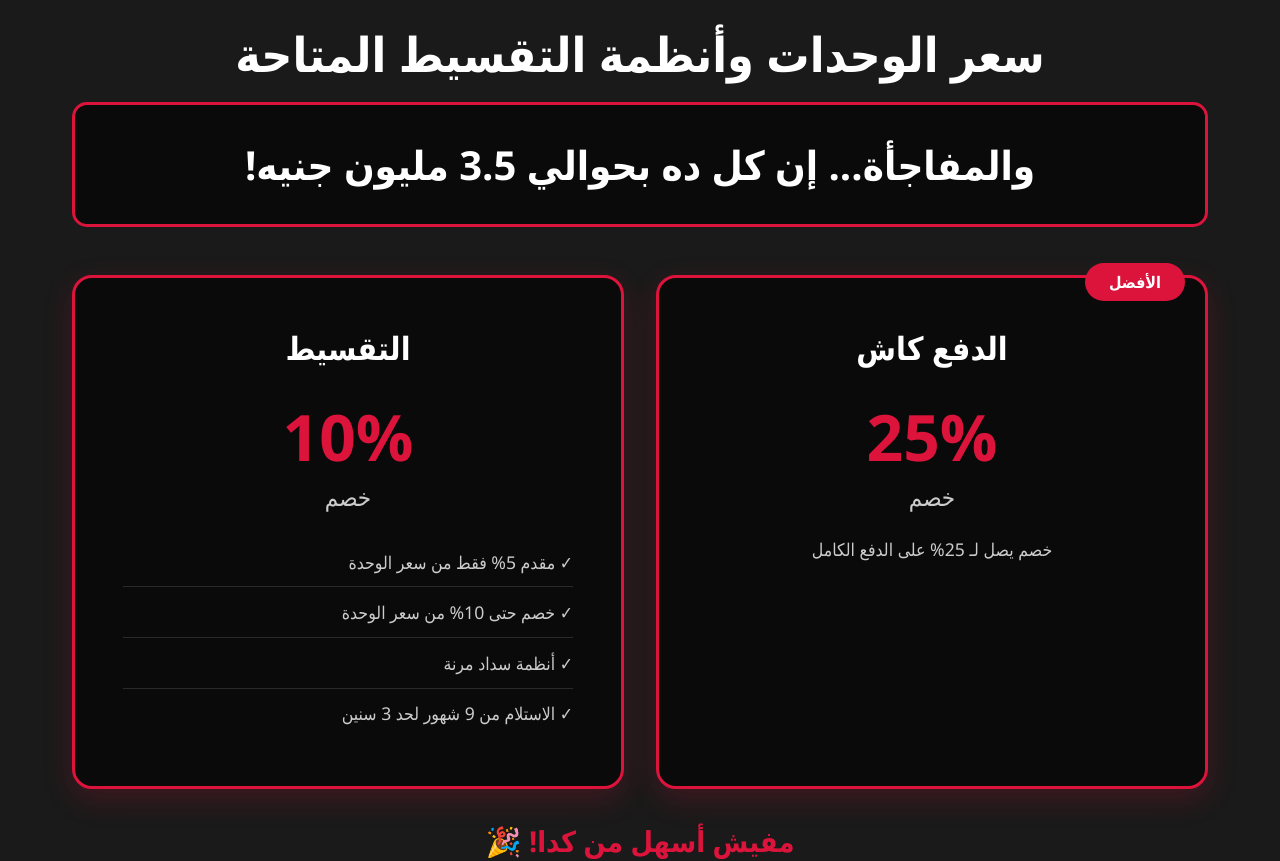
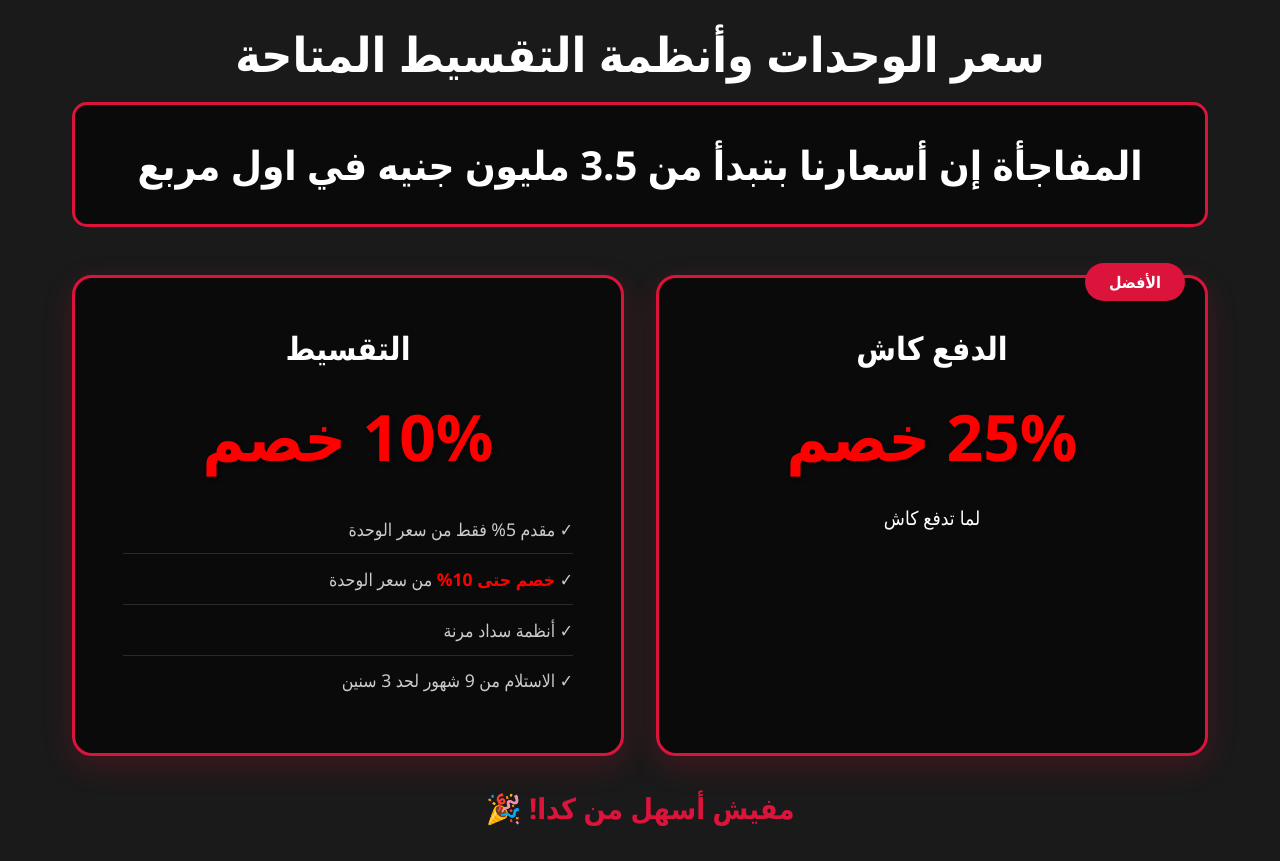
Before and after one commit to Micheal-Soliman/landing-edpm, a Next.js app: page / in a window 1280 px wide. Shown: the part 5020-5881 px from the top of the page. Built offline with nearby package versions, Linux system fonts and the light colour scheme.

Commit message:
edits8 26/10

```diff
--- a/app/page.module.css
+++ b/app/page.module.css
@@ -640,6 +640,14 @@
   display: block;
 }
 
+.discountPercentRed {
+  font-size: 4rem;
+  font-weight: 900;
+  color: #ff0000;
+  display: block;
+  text-shadow: 2px 2px 4px rgba(0, 0, 0, 0.5);
+}
+
 .discountLabel {
   font-size: 1.5rem;
   color: #cccccc;
@@ -649,6 +657,13 @@
   text-align: center;
   color: #cccccc;
   font-size: 1.1rem;
+}
+
+.pricingDescWhite {
+  text-align: center;
+  color: var(--white);
+  font-size: 1.2rem;
+  font-weight: 400;
 }
 
 .pricingFeatures {
@@ -665,6 +680,11 @@
 
 .pricingFeatures li:last-child {
   border-bottom: none;
+}
+
+.redText {
+  color: #ff0000;
+  font-weight: 700;
 }
 
 .pricingNote {
--- a/app/page.tsx
+++ b/app/page.tsx
@@ -288,7 +288,7 @@ export default function Home() {
           <h2 className={styles.sectionTitle}>سعر الوحدات وأنظمة التقسيط المتاحة</h2>
 
           <div className={styles.pricingHighlight}>
-            <h3 className={styles.pricingTitle}>والمفاجأة... إن كل ده بحوالي 3.5 مليون جنيه!</h3>
+            <h3 className={styles.pricingTitle}>المفاجأة إن أسعارنا بتبدأ من 3.5 مليون جنيه في اول مربع</h3>
           </div>
 
           <div className={styles.pricingGrid}>
@@ -296,21 +296,19 @@ export default function Home() {
               <div className={styles.pricingBadge}>الأفضل</div>
               <h3>الدفع كاش</h3>
               <div className={styles.pricingDiscount}>
-                <span className={styles.discountPercent}>25%</span>
-                <span className={styles.discountLabel}>خصم</span>
+                <span className={styles.discountPercentRed}>25% خصم</span>
               </div>
-              <p className={styles.pricingDesc}>خصم يصل لـ 25% على الدفع الكامل</p>
+              <p className={styles.pricingDescWhite}>لما تدفع كاش</p>
             </div>
 
             <div className={styles.pricingCard}>
               <h3>التقسيط</h3>
               <div className={styles.pricingDiscount}>
-                <span className={styles.discountPercent}>10%</span>
-                <span className={styles.discountLabel}>خصم</span>
+                <span className={styles.discountPercentRed}>10% خصم</span>
               </div>
               <ul className={styles.pricingFeatures}>
                 <li>✓ مقدم 5% فقط من سعر الوحدة</li>
-                <li>✓ خصم حتى 10% من سعر الوحدة</li>
+                <li>✓ <span className={styles.redText}>خصم حتى 10%</span> من سعر الوحدة</li>
                 <li>✓ أنظمة سداد مرنة</li>
                 <li>✓ الاستلام من 9 شهور لحد 3 سنين</li>
               </ul>
@@ -378,74 +376,58 @@ export default function Home() {
           <p className={styles.sectionSubtitle}>ثقة عملائنا هي أكبر إنجازاتنا</p>
 
           <div className={styles.testimonialsGrid}>
-            <div className={styles.testimonialCard} onClick={() => setSelectedImage("https://res.cloudinary.com/dmt7nqvc0/image/upload/v1761400371/WhatsApp_Image_2025-10-25_at_4.29.24_PM_iaipmd.jpg")}>
+            <div className={styles.testimonialCard} onClick={() => setSelectedImage("https://res.cloudinary.com/dmt7nqvc0/image/upload/v1761515669/WhatsApp_Image_2025-10-27_at_12.45.47_AM_amj4mk.jpg")}>
               <img
-                src="https://res.cloudinary.com/dmt7nqvc0/image/upload/v1761400371/WhatsApp_Image_2025-10-25_at_4.29.24_PM_iaipmd.jpg"
+                src="https://res.cloudinary.com/dmt7nqvc0/image/upload/v1761515669/WhatsApp_Image_2025-10-27_at_12.45.47_AM_amj4mk.jpg"
                 alt="رأي عميل 1"
                 className={styles.testimonialImg}
               />
             </div>
 
-            <div className={styles.testimonialCard} onClick={() => setSelectedImage("https://res.cloudinary.com/dmt7nqvc0/image/upload/v1761400371/WhatsApp_Image_2025-10-25_at_4.29.34_PM_rw3fmh.jpg")}>
+            <div className={styles.testimonialCard} onClick={() => setSelectedImage("https://res.cloudinary.com/dmt7nqvc0/image/upload/v1761515669/WhatsApp_Image_2025-10-27_at_12.46.01_AM_zlo0os.jpg")}>
               <img
-                src="https://res.cloudinary.com/dmt7nqvc0/image/upload/v1761400371/WhatsApp_Image_2025-10-25_at_4.29.34_PM_rw3fmh.jpg"
+                src="https://res.cloudinary.com/dmt7nqvc0/image/upload/v1761515669/WhatsApp_Image_2025-10-27_at_12.46.01_AM_zlo0os.jpg"
                 alt="رأي عميل 2"
                 className={styles.testimonialImg}
               />
             </div>
 
-            <div className={styles.testimonialCard} onClick={() => setSelectedImage("https://res.cloudinary.com/dmt7nqvc0/image/upload/v1761400371/WhatsApp_Image_2025-10-25_at_4.29.56_PM_csprli.jpg")}>
+            <div className={styles.testimonialCard} onClick={() => setSelectedImage("https://res.cloudinary.com/dmt7nqvc0/image/upload/v1761515668/WhatsApp_Image_2025-10-27_at_12.46.27_AM_j8rsbh.jpg")}>
               <img
-                src="https://res.cloudinary.com/dmt7nqvc0/image/upload/v1761400371/WhatsApp_Image_2025-10-25_at_4.29.56_PM_csprli.jpg"
+                src="https://res.cloudinary.com/dmt7nqvc0/image/upload/v1761515668/WhatsApp_Image_2025-10-27_at_12.46.27_AM_j8rsbh.jpg"
                 alt="رأي عميل 3"
                 className={styles.testimonialImg}
               />
             </div>
 
-            <div className={styles.testimonialCard} onClick={() => setSelectedImage("https://res.cloudinary.com/dmt7nqvc0/image/upload/v1761400372/WhatsApp_Image_2025-10-25_at_4.30.11_PM_rsw4ik.jpg")}>
+            <div className={styles.testimonialCard} onClick={() => setSelectedImage("https://res.cloudinary.com/dmt7nqvc0/image/upload/v1761515668/WhatsApp_Image_2025-10-27_at_12.46.16_AM_wwvbod.jpg")}>
               <img
-                src="https://res.cloudinary.com/dmt7nqvc0/image/upload/v1761400372/WhatsApp_Image_2025-10-25_at_4.30.11_PM_rsw4ik.jpg"
+                src="https://res.cloudinary.com/dmt7nqvc0/image/upload/v1761515668/WhatsApp_Image_2025-10-27_at_12.46.16_AM_wwvbod.jpg"
                 alt="رأي عميل 4"
                 className={styles.testimonialImg}
               />
             </div>
 
-            <div className={styles.testimonialCard} onClick={() => setSelectedImage("https://res.cloudinary.com/dmt7nqvc0/image/upload/v1761400372/WhatsApp_Image_2025-10-25_at_4.30.31_PM_xs1pks.jpg")}>
+            <div className={styles.testimonialCard} onClick={() => setSelectedImage("https://res.cloudinary.com/dmt7nqvc0/image/upload/v1761515668/WhatsApp_Image_2025-10-27_at_12.46.58_AM_gcxjsx.jpg")}>
               <img
-                src="https://res.cloudinary.com/dmt7nqvc0/image/upload/v1761400372/WhatsApp_Image_2025-10-25_at_4.30.31_PM_xs1pks.jpg"
+                src="https://res.cloudinary.com/dmt7nqvc0/image/upload/v1761515668/WhatsApp_Image_2025-10-27_at_12.46.58_AM_gcxjsx.jpg"
                 alt="رأي عميل 5"
                 className={styles.testimonialImg}
               />
             </div>
 
-            <div className={styles.testimonialCard} onClick={() => setSelectedImage("https://res.cloudinary.com/dmt7nqvc0/image/upload/v1761400372/WhatsApp_Image_2025-10-25_at_4.30.47_PM_vhathx.jpg")}>
+            <div className={styles.testimonialCard} onClick={() => setSelectedImage("https://res.cloudinary.com/dmt7nqvc0/image/upload/v1761515668/WhatsApp_Image_2025-10-27_at_12.46.41_AM_jdjkk7.jpg")}>
               <img
-                src="https://res.cloudinary.com/dmt7nqvc0/image/upload/v1761400372/WhatsApp_Image_2025-10-25_at_4.30.47_PM_vhathx.jpg"
+                src="https://res.cloudinary.com/dmt7nqvc0/image/upload/v1761515668/WhatsApp_Image_2025-10-27_at_12.46.41_AM_jdjkk7.jpg"
                 alt="رأي عميل 6"
                 className={styles.testimonialImg}
               />
             </div>
 
-            <div className={styles.testimonialCard} onClick={() => setSelectedImage("https://res.cloudinary.com/dmt7nqvc0/image/upload/v1761400372/WhatsApp_Image_2025-10-25_at_4.30.57_PM_znoics.jpg")}>
+            <div className={styles.testimonialCard} onClick={() => setSelectedImage("https://res.cloudinary.com/dmt7nqvc0/image/upload/v1761515667/WhatsApp_Image_2025-10-27_at_12.45.30_AM_xqyuzl.jpg")}>
               <img
-                src="https://res.cloudinary.com/dmt7nqvc0/image/upload/v1761400372/WhatsApp_Image_2025-10-25_at_4.30.57_PM_znoics.jpg"
+                src="https://res.cloudinary.com/dmt7nqvc0/image/upload/v1761515667/WhatsApp_Image_2025-10-27_at_12.45.30_AM_xqyuzl.jpg"
                 alt="رأي عميل 7"
-                className={styles.testimonialImg}
-              />
-            </div>
-
-            <div className={styles.testimonialCard} onClick={() => setSelectedImage("https://res.cloudinary.com/dmt7nqvc0/image/upload/v1761400372/WhatsApp_Image_2025-10-25_at_4.31.22_PM_yehzdw.jpg")}>
-              <img
-                src="https://res.cloudinary.com/dmt7nqvc0/image/upload/v1761400372/WhatsApp_Image_2025-10-25_at_4.31.22_PM_yehzdw.jpg"
-                alt="رأي عميل 8"
-                className={styles.testimonialImg}
-              />
-            </div>
-
-            <div className={styles.testimonialCard} onClick={() => setSelectedImage("https://res.cloudinary.com/dmt7nqvc0/image/upload/v1761400372/WhatsApp_Image_2025-10-25_at_4.31.44_PM_lyr21b.jpg")}>
-              <img
-                src="https://res.cloudinary.com/dmt7nqvc0/image/upload/v1761400372/WhatsApp_Image_2025-10-25_at_4.31.44_PM_lyr21b.jpg"
-                alt="رأي عميل 9"
                 className={styles.testimonialImg}
               />
             </div>
```
